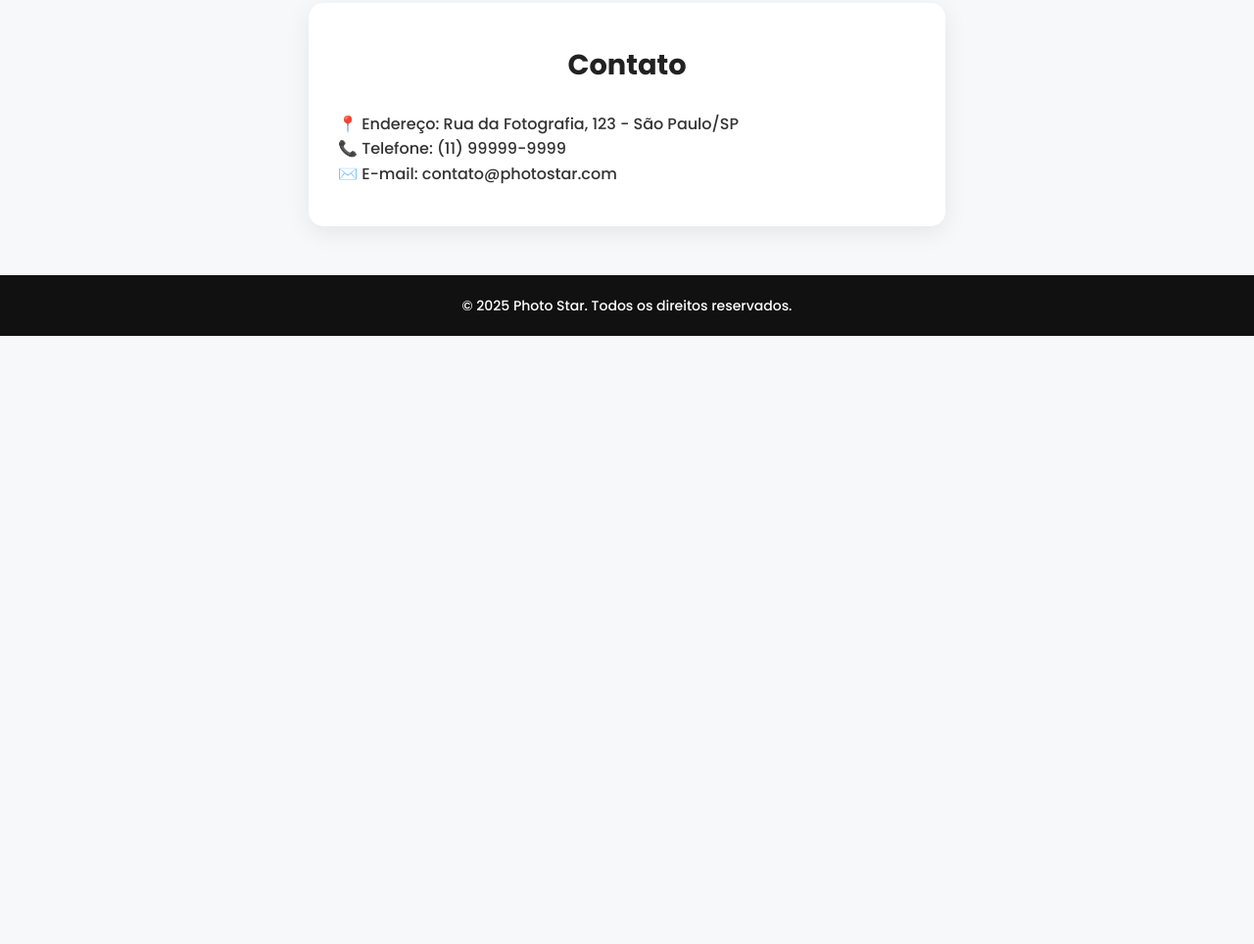
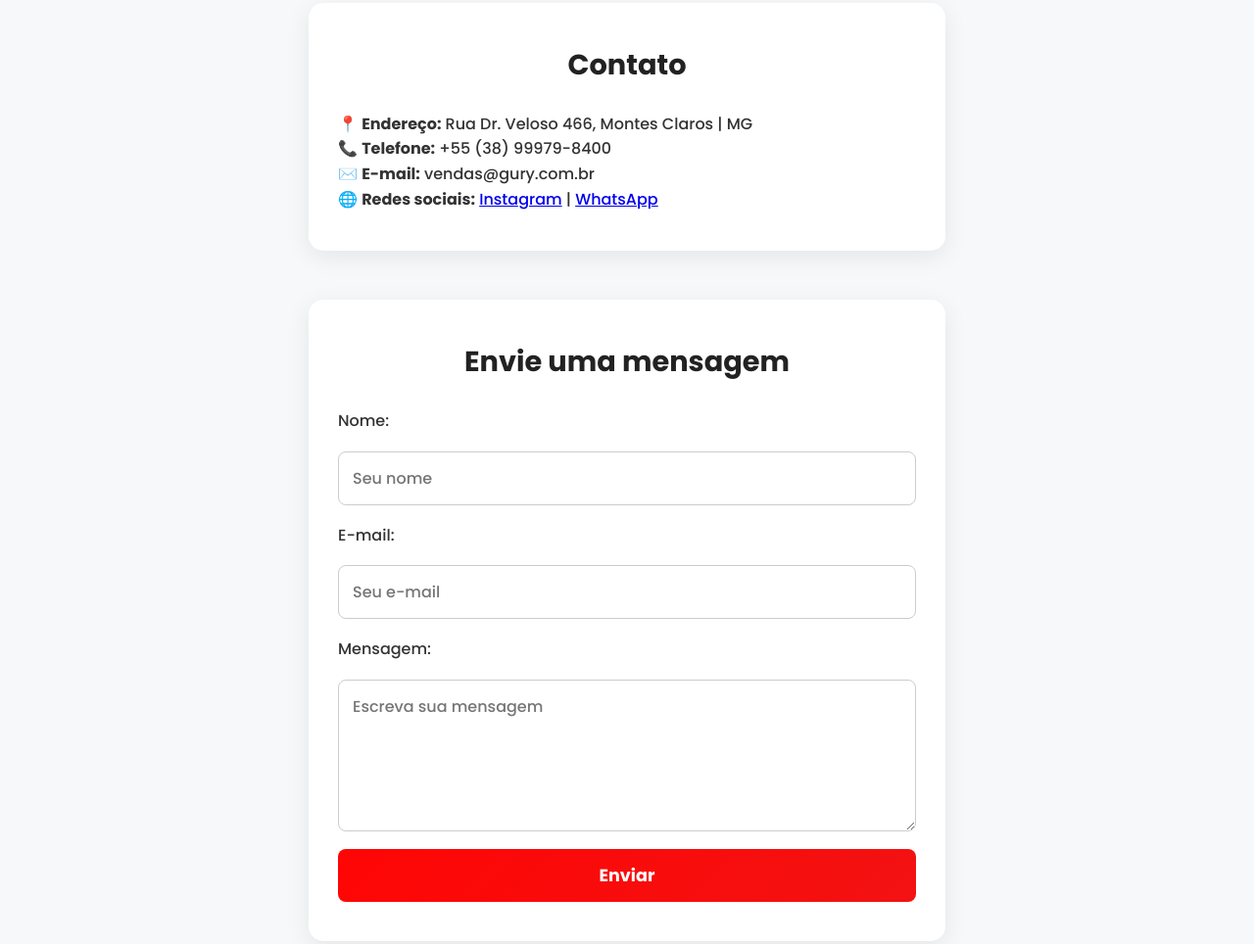
Before and after one commit to Mvduartt/Photo-Star, a plain HTML site: page contato.html in a window 1280 px wide. Shown: the part 189-1153 px from the top of the page at 98% size. Before the commit the page ends 800 px from the top, so only its background shows below. Drawn offline with Linux system fonts and the light colour scheme.

Commit message:
contato.html

```diff
--- a/contato.html
+++ b/contato.html
@@ -8,8 +8,6 @@
 
   <!-- Google Fonts: Poppins -->
   <link href="https://fonts.googleapis.com/css2?family=Poppins:wght@300;500;700&display=swap" rel="stylesheet">
-
-
 </head>
 <body>
 
@@ -19,23 +17,44 @@
       <ul>
         <li><a href="index.html">Informações</a></li>
         <li><a href="sobre.html">Sobre</a></li>
-        <li><a href="contato.html">Contato</a></li>
+        <li><a href="contato.html" class="active">Contato</a></li>
         <li><a href="agendamento.html">Agendamento</a></li>
       </ul>
     </nav>
   </header>
+
   <main>
     <section id="contato">
-    <h2>Contato</h2>
-    <p>📍 Endereço: Rua da Fotografia, 123 - São Paulo/SP</p>
-    <p>📞 Telefone: (11) 99999-9999</p>
-    <p>✉️ E-mail: contato@photostar.com</p>
-  </section>
+      <h2>Contato</h2>
+      <p>📍 <strong>Endereço:</strong> Rua Dr. Veloso 466, Montes Claros | MG</p>
+      <p>📞 <strong>Telefone:</strong> +55 (38) 99979-8400</p>
+      <p>✉️ <strong>E-mail:</strong> vendas@gury.com.br</p>
+      <p>🌐 <strong>Redes sociais:</strong>
+        <a href="https://www.instagram.com/fotogurymoc/" target="_blank">Instagram</a> |
+        <a href="https://wa.me/5538999798400" target="_blank">WhatsApp</a>
+      </p>
+    </section>
+   </main>
+   <main>   <!-- Formulário de Contato -->
+    <section id="formulario-contato">
+      <h2>Envie uma mensagem</h2>
+      <form action="mailto:vendas@gury.com.br" method="post" enctype="text/plain">
+        <label for="nome">Nome:</label>
+        <input type="text" id="nome" name="nome" placeholder="Seu nome" required>
+
+        <label for="email">E-mail:</label>
+        <input type="email" id="email" name="email" placeholder="Seu e-mail" required>
+
+        <label for="mensagem">Mensagem:</label>
+        <textarea id="mensagem" name="mensagem" rows="5" placeholder="Escreva sua mensagem" required></textarea>
+
+        <button type="submit">Enviar</button>
+      </form>
+    </section>
   </main>
-  <body>
 
-  </body>
-   <footer>
+
+  <footer>
     <p>&copy; 2025 Photo Star. Todos os direitos reservados.</p>
   </footer>
 
```
